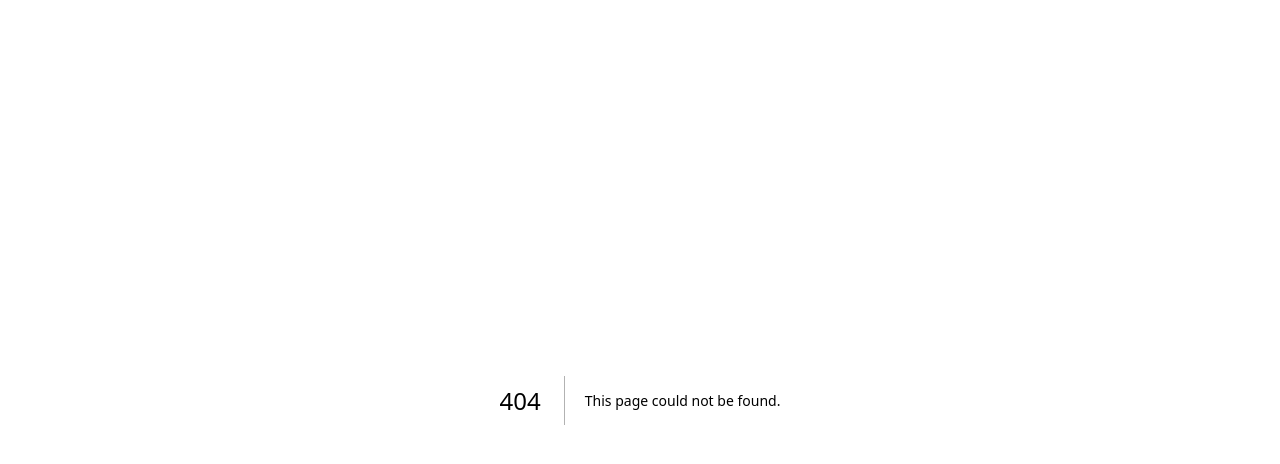
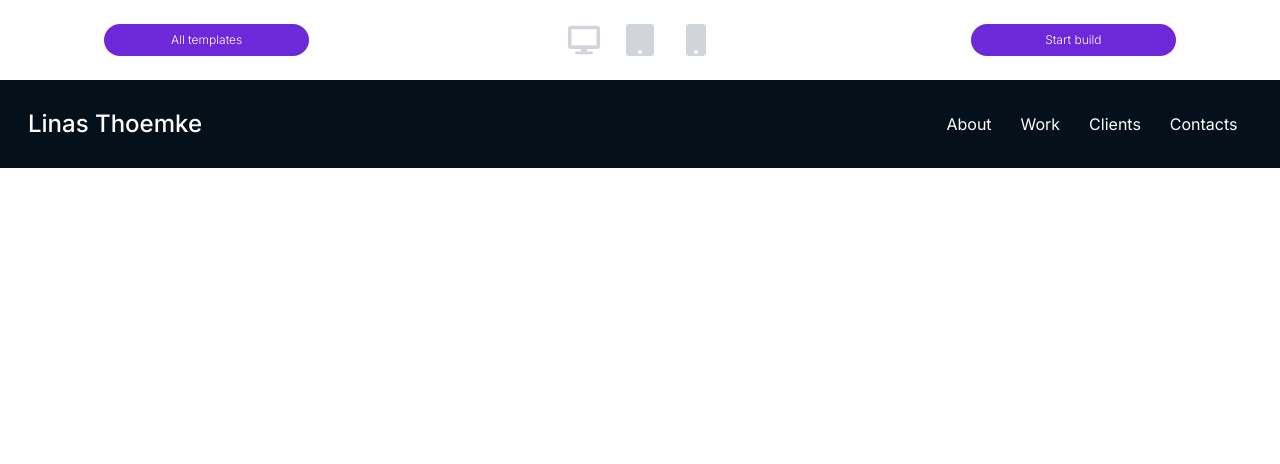
Before and after one commit to Grekalimbus/Linas-Fashion, a Next.js app: page /aboutPage in a window 1280 px wide. Before the commit this address had no page. Shown: the top 464 px of the page. Built offline with nearby package versions, Linux system fonts and the light colour scheme.

Commit message:
add first routing

```diff
--- /dev/null
+++ b/app/aboutPage/page.jsx
@@ -0,0 +1,29 @@
+"use client";
+import { Header } from "../components/Header";
+import { Navbar } from "../components/Navbar";
+import useScreenHandling from "../hooks/useScreenHandling";
+
+const AboutPage = () => {
+  const { screenWidth, wrapperStyle, screen, handleScreenChange } =
+    useScreenHandling();
+
+  return (
+    <div className="flex overflow-hidden max-h-screen flex-col w-full items-center">
+      {screen >= 950 ? (
+        <Header
+          screenWidth={screenWidth}
+          handleScreenChange={handleScreenChange}
+        />
+      ) : (
+        <></>
+      )}
+      <div
+        className={`${wrapperStyle} overflow-auto max-h-screen transition-all duration-500`}
+      >
+        <Navbar screen={screen} screenWidth={screenWidth} />
+      </div>
+    </div>
+  );
+};
+
+export default AboutPage;
--- a/app/components/Navbar.jsx
+++ b/app/components/Navbar.jsx
@@ -1,5 +1,6 @@
 import { FaBars } from "react-icons/fa";
 import { useState } from "react";
+import Link from "next/link";
 
 export const Navbar = ({ screenWidth, screen }) => {
   const [hiden, setHiden] = useState(false);
@@ -37,8 +38,10 @@ export const Navbar = ({ screenWidth, screen }) => {
         </div>
         <div className="w-80">
           <ul className="flex justify-around cursor-pointer">
+            <li>
+              <Link href="/aboutPage">About </Link>
+            </li>
             <li>Work</li>
-            <li>About</li>
             <li>Clients</li>
             <li>Contacts</li>
           </ul>
--- a/app/hooks/useIntersectionObserver.jsx
+++ b/app/hooks/useIntersectionObserver.jsx
@@ -4,7 +4,7 @@ const useIntersectionObserver = (targetRef, callback) => {
   const options = {
     root: null,
     rootMargin: "0px",
-    threshold: 0.2,
+    threshold: 0.25,
   };
 
   useEffect(() => {
--- a/app/page.js
+++ b/app/page.js
@@ -7,7 +7,6 @@ import {Navbar} from "./components/Navbar";
 import useScreenHandling from "./hooks/useScreenHandling";
 import FourthDisplay from "./components/FourthDisplay";
 import FifthDisplay from "./components/FifthDisplay";
-import { useRef, useState, useEffect } from "react";
 
 const page = () => {
   const {screenWidth, wrapperStyle, screen, handleScreenChange} =
```
